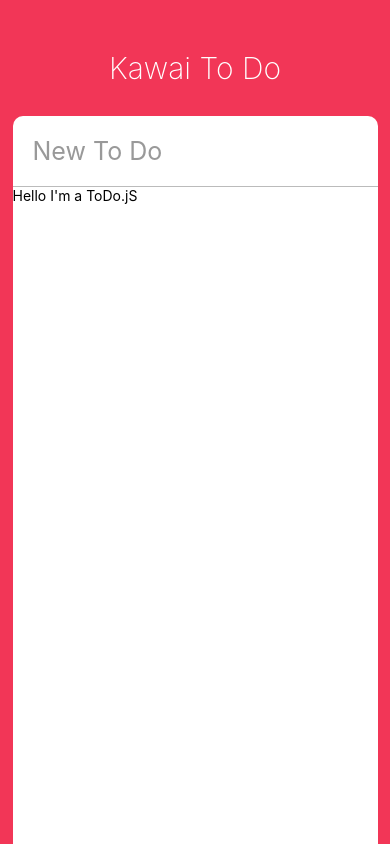
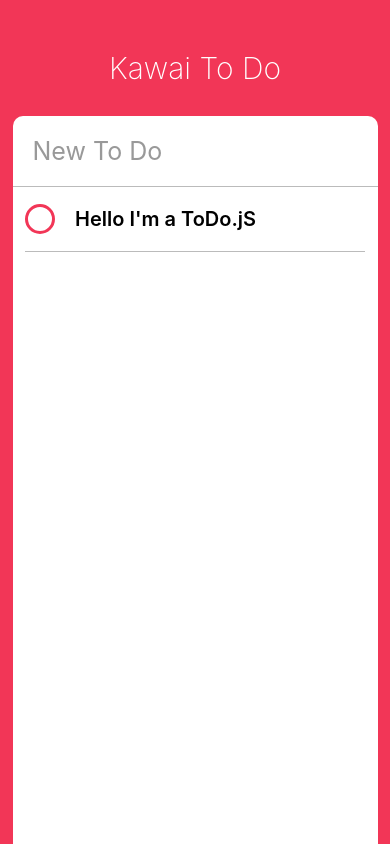
Before and after one commit to pavane90/kawai-todo, a React Native app in the folder kawai-todo/: screen / in a window 390 px wide. Built offline with nearby package versions, Linux system fonts and the light colour scheme.

Commit message:
Coding the UI part Three

```diff
--- a/kawai-todo/App.js
+++ b/kawai-todo/App.js
@@ -24,7 +24,7 @@
             returnKeyType={"done"}
             autoCorrect={false}
           />
-          <ScrollView>
+          <ScrollView contentContainerStyle={styles.toDos}>
             <ToDo />
           </ScrollView>
         </View>
@@ -77,5 +77,8 @@
     borderBottomColor : "#bbb",
     borderBottomWidth : 1,
     fontSize: 25
+  },
+  toDos:{
+    alignItems:"center"
   }
 });
--- a/kawai-todo/ToDo.js
+++ b/kawai-todo/ToDo.js
@@ -1,15 +1,59 @@
 import React, {Component} from "react";
-import {View, Text, TouchableOpacity, StyleSheet} from "react-native"
+import {View, Text, TouchableOpacity, StyleSheet, Dimensions} from "react-native"
 
-export default class ToDo extends React.Component{
+const {width, height} = Dimensions.get("window")
+
+export default class ToDo extends Component{
+    state = {
+        isEditing: false,
+        isCompleted: false
+    };
     render(){
+            const{isCompleted} = this.state;
         return(
-        <View>
-            <Text>Hello I'm a ToDo.jS
+        <View style={styles.container}>
+            <TouchableOpacity onPress={this._toggleComplate}>
+                <View style={[styles.circle, isCompleted ? styles.completedCircle : styles.uncompletedCircle]}/>
+            </TouchableOpacity>
+            <Text style={styles.text}>Hello I'm a ToDo.jS
             </Text>
         </View>
-        )
+        );
+    }
+    _toggleComplate = () => {
+        this.setState(prevState => {
+            return ({
+                isCompleted: !prevState.isCompleted
+            })
+        });
     }
 }
 
-const styles = StyleSheet.create({})
+const styles = StyleSheet.create({
+    container: {
+        width: width - 50,
+        borderBottomColor:"#bbb",
+        borderBottomWidth: StyleSheet.hairlineWidth,
+        flexDirection: "row",
+        alignItems: "center"
+    },
+    circle:{
+        width:30,
+        height:30,
+        borderRadius:15,
+        borderColor:"red",
+        borderWidth: 3,
+        marginRight: 20
+    },
+    completedCircle:{
+        borderColor:"#bbb"
+    },
+    uncompletedCircle:{
+        borderColor:"#F23657"
+    },
+    text:{
+        fontWeight:"600",
+        fontSize: 20,
+        marginVertical: 20
+    }
+});
```
